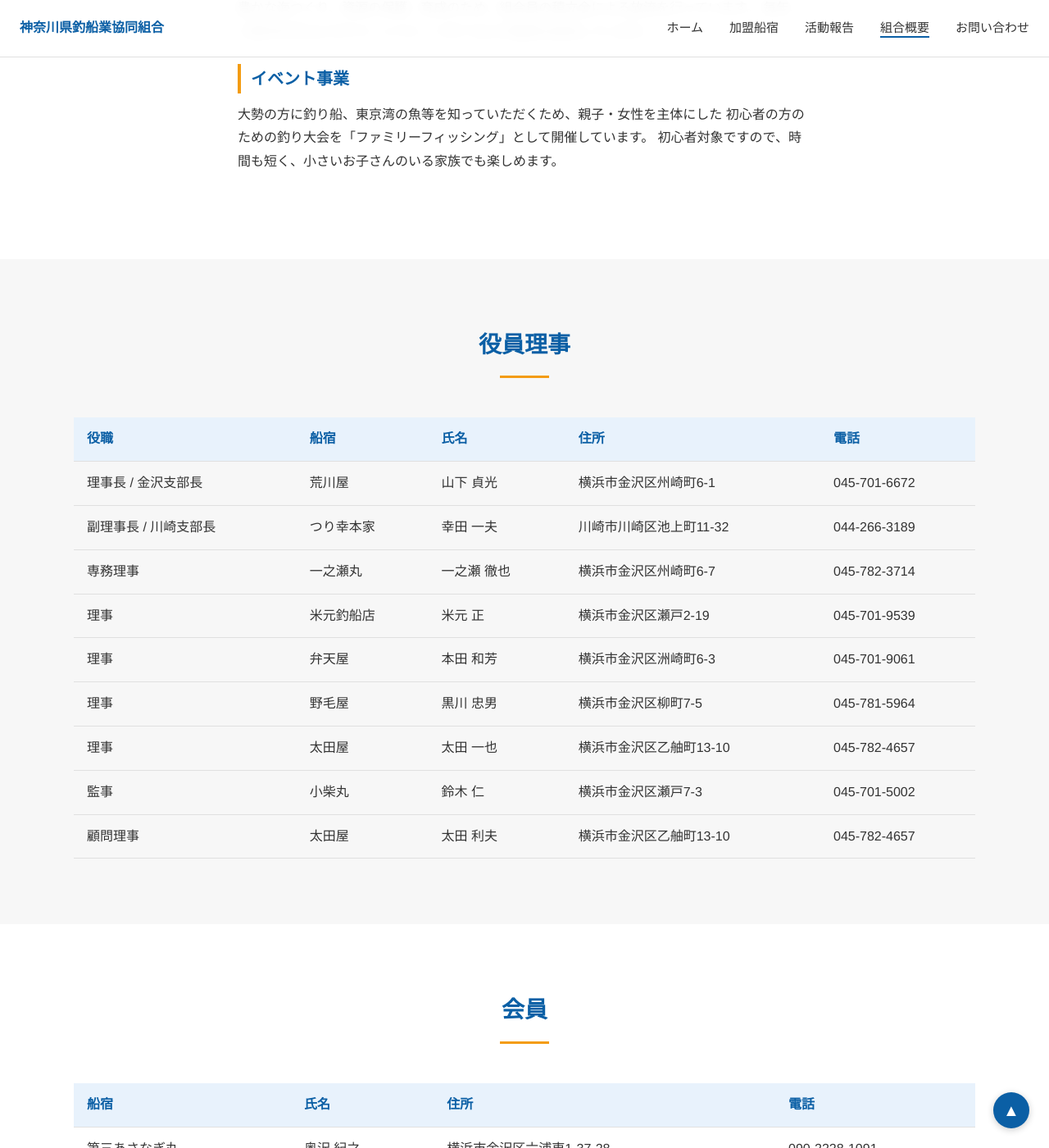
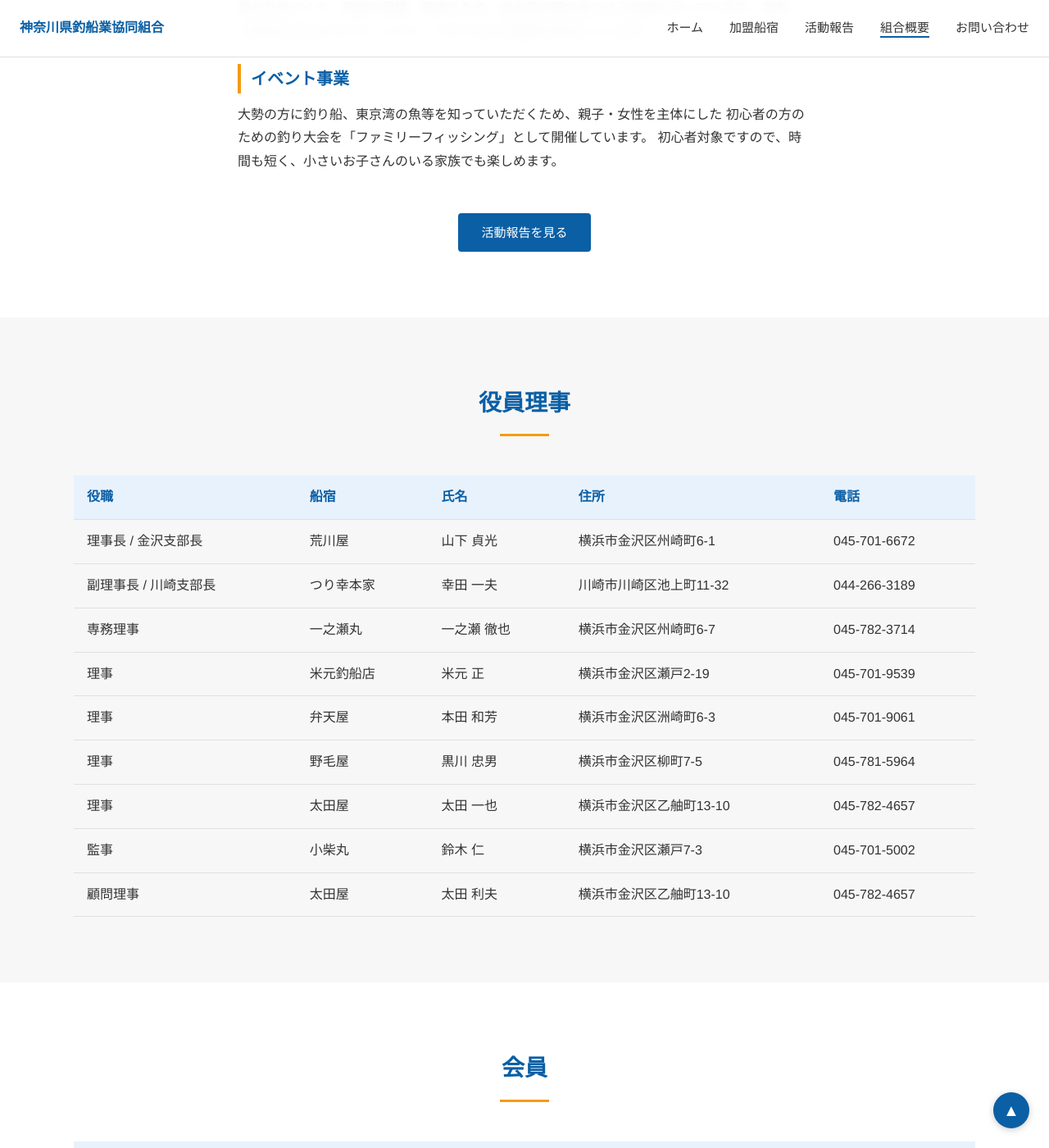
Before and after one commit to kotaokubo/kanaturi, a Jekyll site: the page built from about.html, in a window 1280 px wide and 1400 px high, scrolled down 437 px. Shown: the whole window at 82% size. Built offline with Jekyll 4.4.1, drawn with Linux system fonts in a browser that asks for light colours.

Commit message:
組合概要の事業内容セクションに活動報告ボタンを追加
Co-Authored-By: Claude Opus 4.6 (1M context) <noreply@anthropic.com>

```diff
--- a/about.html
+++ b/about.html
@@ -27,6 +27,9 @@ nav_active: about
           初心者の方のための釣り大会を「ファミリーフィッシング」として開催しています。
           初心者対象ですので、時間も短く、小さいお子さんのいる家族でも楽しめます。
         </p>
+      </div>
+      <div class="text-center mt-48">
+        <a href="{{ '/activities/' | relative_url }}" class="btn">活動報告を見る</a>
       </div>
     </div>
   </section>
--- a/css/style.css
+++ b/css/style.css
@@ -671,6 +671,10 @@ ul {
   margin-top: 32px;
 }
 
+.mt-48 {
+  margin-top: 48px;
+}
+
 /* ===== Article Nav (prev/next) ===== */
 .article-nav {
   display: flex;
```
